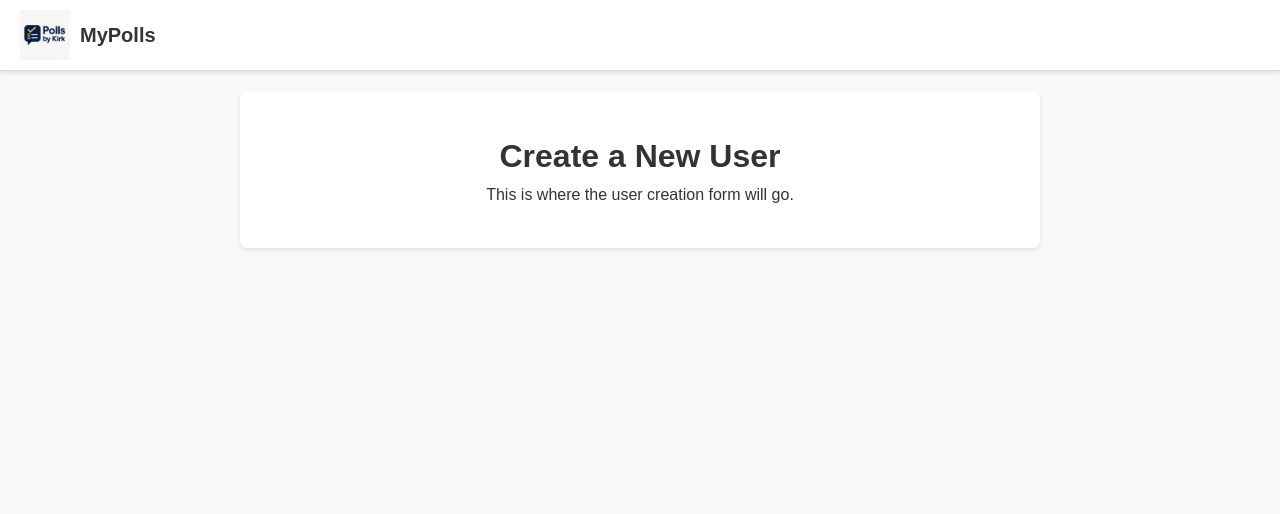
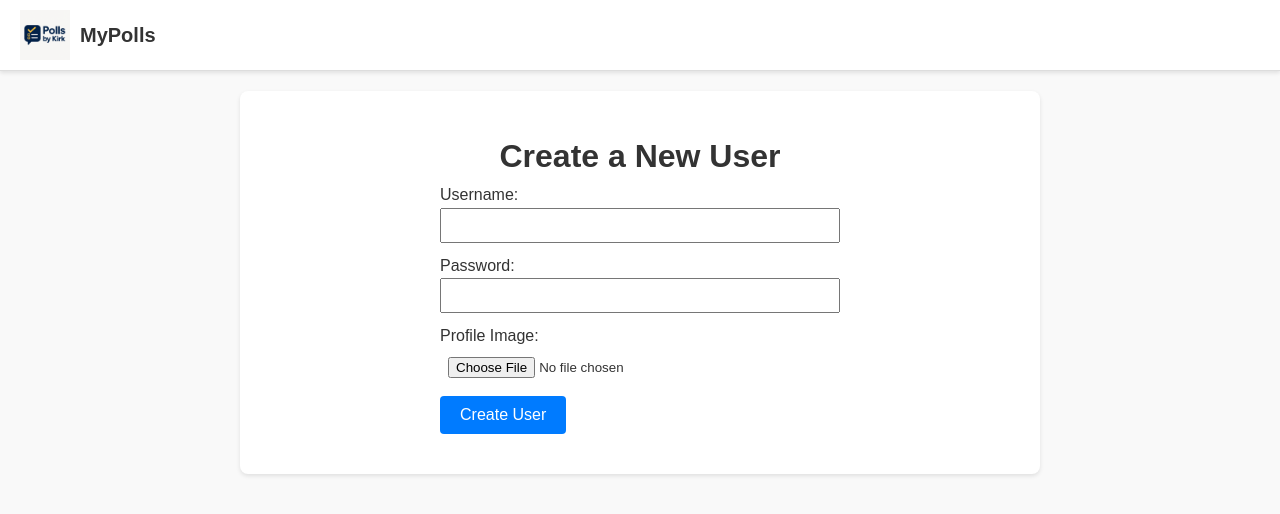
Before and after one commit to KirkA94/FINALPROJECT, a Next.js app: page /create-user in a window 1280 px wide. Shown: the top 514 px of the page. Built offline with nearby package versions, Linux system fonts and the light colour scheme.

Commit message:
updated create-user page and database schema

```diff
--- /dev/null
+++ b/app/api/users/route.ts
@@ -0,0 +1,46 @@
+import { PrismaClient } from '@prisma/client';
+import { NextResponse } from 'next/server';
+import { promises as fs } from 'fs';
+import path from 'path';
+
+const prisma = new PrismaClient();
+
+export async function POST(req: Request) {
+  const formData = await req.formData();
+  const username = formData.get('username') as string;
+  const password = formData.get('password') as string;
+  const profileImage = formData.get('profileImage') as File;
+
+  if (!username || !password || !profileImage) {
+    return NextResponse.json(
+      { message: 'All fields are required.' },
+      { status: 400 }
+    );
+  }
+
+  // Save the profile image to the "public/uploads" folder
+  const uploadsDir = path.join(process.cwd(), 'public', 'uploads');
+  await fs.mkdir(uploadsDir, { recursive: true });
+  const imagePath = path.join(uploadsDir, profileImage.name);
+  const imageBuffer = Buffer.from(await profileImage.arrayBuffer());
+  await fs.writeFile(imagePath, imageBuffer);
+
+  // Save the user to the database
+  try {
+    const newUser = await prisma.user.create({
+      data: {
+        username,
+        password, // Note: Store passwords securely in a real app!
+        profileImage: `/uploads/${profileImage.name}`,
+      },
+    });
+
+    return NextResponse.json(newUser, { status: 201 });
+  } catch (error) {
+    console.error('Error creating user:', error);
+    return NextResponse.json(
+      { message: 'Failed to create user.' },
+      { status: 500 }
+    );
+  }
+}
--- a/app/create-user/page.tsx
+++ b/app/create-user/page.tsx
@@ -1,8 +1,94 @@
+'use client';
+
+import { useState } from 'react';
+
 export default function CreateUser() {
+  const [username, setUsername] = useState('');
+  const [password, setPassword] = useState('');
+  const [profileImage, setProfileImage] = useState<File | null>(null);
+
+  const handleSubmit = async (e: React.FormEvent) => {
+    e.preventDefault();
+
+    if (!username || !password || !profileImage) {
+      alert('All fields are required!');
+      return;
+    }
+
+    const formData = new FormData();
+    formData.append('username', username);
+    formData.append('password', password);
+    formData.append('profileImage', profileImage);
+
+    try {
+      const response = await fetch('/api/users', {
+        method: 'POST',
+        body: formData,
+      });
+
+      if (response.ok) {
+        alert('User created successfully!');
+        setUsername('');
+        setPassword('');
+        setProfileImage(null);
+      } else {
+        const error = await response.json();
+        alert(`Error: ${error.message}`);
+      }
+    } catch (error) {
+      console.error('Error creating user:', error);
+      alert('Failed to create user. Please try again.');
+    }
+  };
+
   return (
     <div style={{ padding: '20px', textAlign: 'center' }}>
       <h1>Create a New User</h1>
-        <p>This is where the user creation form will go.</p>
+      <form
+        onSubmit={handleSubmit}
+        style={{ maxWidth: '400px', margin: '0 auto', textAlign: 'left' }}
+      >
+        <div style={{ marginBottom: '10px' }}>
+          <label>Username:</label>
+          <input
+            type="text"
+            value={username}
+            onChange={(e) => setUsername(e.target.value)}
+            style={{ width: '100%', padding: '8px' }}
+          />
+        </div>
+        <div style={{ marginBottom: '10px' }}>
+          <label>Password:</label>
+          <input
+            type="password"
+            value={password}
+            onChange={(e) => setPassword(e.target.value)}
+            style={{ width: '100%', padding: '8px' }}
+          />
+        </div>
+        <div style={{ marginBottom: '10px' }}>
+          <label>Profile Image:</label>
+          <input
+            type="file"
+            accept="image/*"
+            onChange={(e) => setProfileImage(e.target.files?.[0] || null)}
+            style={{ width: '100%', padding: '8px' }}
+          />
+        </div>
+        <button
+          type="submit"
+          style={{
+            backgroundColor: '#007bff',
+            color: '#fff',
+            padding: '10px 20px',
+            borderRadius: '4px',
+            border: 'none',
+            cursor: 'pointer',
+          }}
+        >
+          Create User
+        </button>
+      </form>
     </div>
   );
 }
```
Also changed, not shown: app/api/users/[id]/page.tsx (added, +36 -0 lines). Lines whose indentation alone changed are shown as unchanged.
